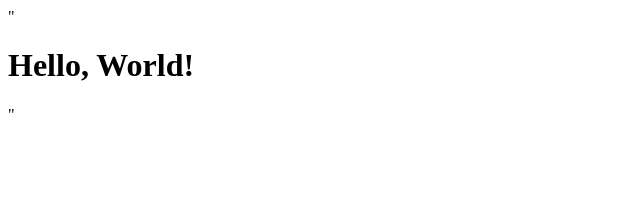
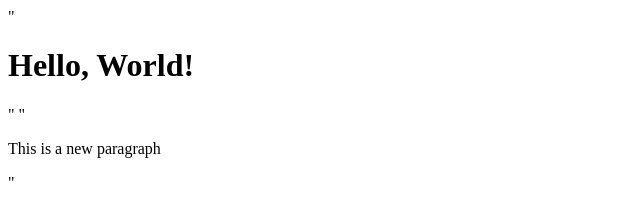
Before and after one commit to KeamoMaraba10/TestRepo, a plain HTML site: page index.html in a window 1280 px wide. Shown: the whole page, without its empty margins (0-640 px from the left). Drawn offline with Linux system fonts and the light colour scheme.

Commit message:
Added a paragraph

```diff
--- a/index.html
+++ b/index.html
@@ -1 +1,2 @@
 "<!DOCTYPE html><html><head><title>Sample</title></head><body><h1>Hello, World!</h1></body></html>"
+"<p>This is a new paragraph</p>"
```
